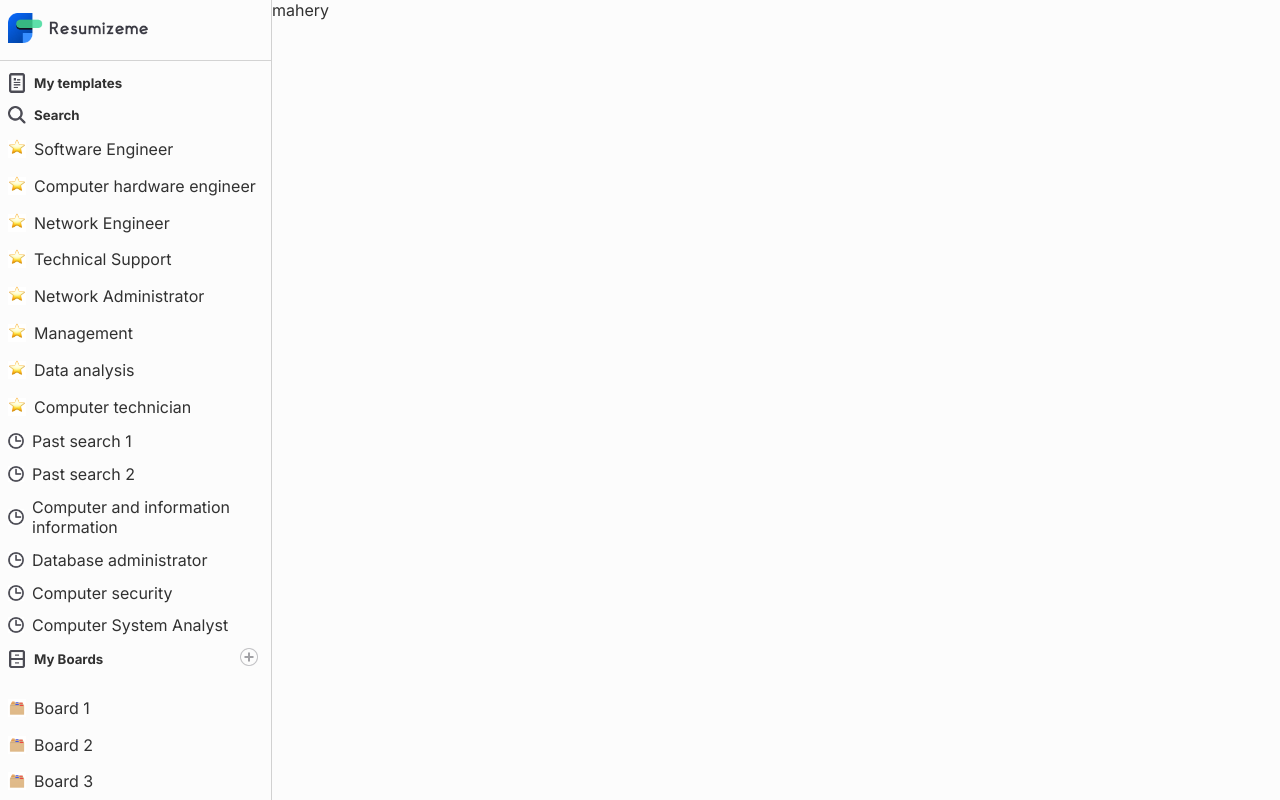
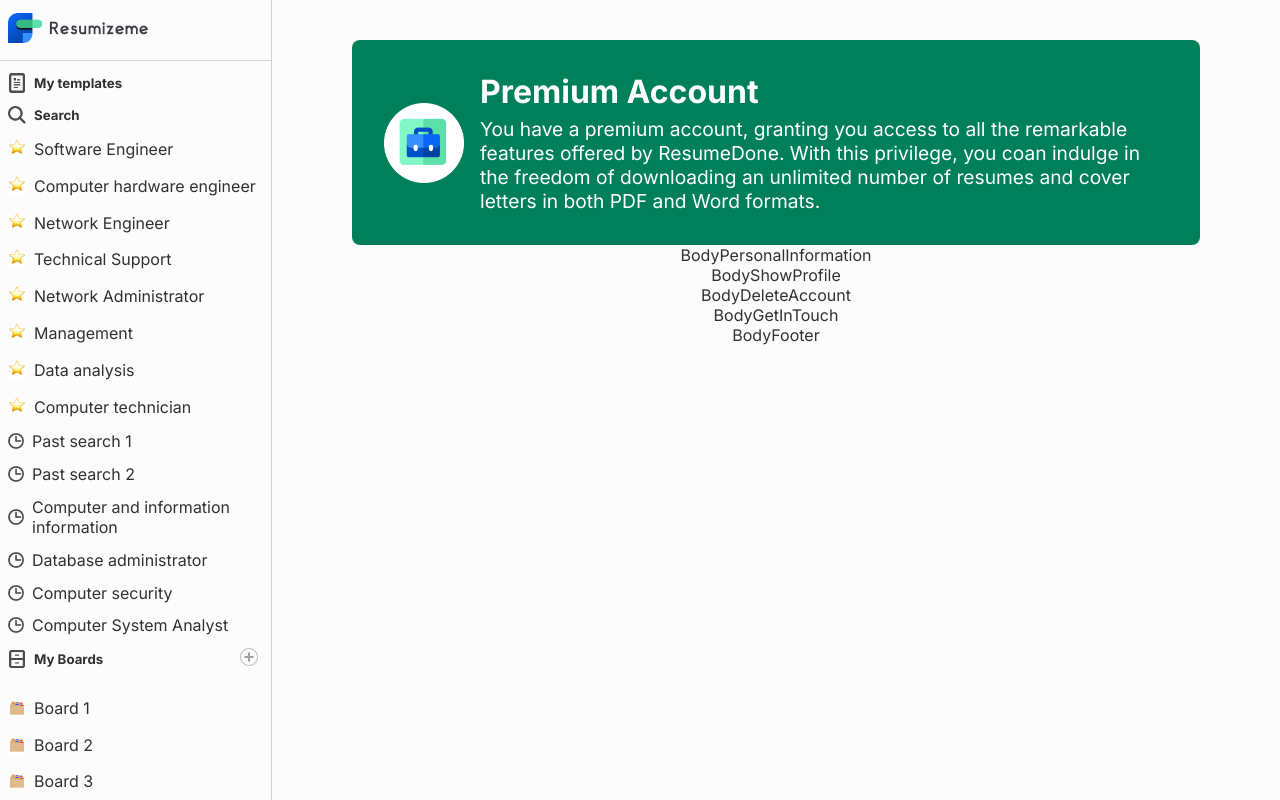
Before and after one commit to mahery76/css-test, a Next.js app: page /signin in a window 1280 px wide. Shown: the top 800 px of the page. Built offline with nearby package versions, Linux system fonts and the light colour scheme.

Commit message:
feat: add and design premium account section

```diff
--- a/src/app/layout.js
+++ b/src/app/layout.js
@@ -16,7 +16,7 @@ export default function RootLayout({ children }) {
       <body className={inter.className}>
         <main className={styles.main}>
           <SideMenu />
-          <div>{children}</div>
+          {children}
         </main>
       </body>
     </html>
--- /dev/null
+++ b/src/app/signin/_components/Body.module.css
@@ -0,0 +1,28 @@
+.body{
+    padding: 2.5em 5em;
+    display: flex;
+    flex-direction: column;
+    align-items: center;
+    width: 100%;
+}
+.BodyPremiumAccount{
+    padding: 2em 2em;
+    background-color: rgb(0, 128, 90);
+    width: 100%;
+    display: flex;
+    align-items: center;
+    gap: 1em;
+    border-radius: 0.5em;
+}
+.premiumAccount{
+    display: flex;
+    flex-direction: column;
+    gap: 0.4em;
+}
+.premiumAccountTitle{
+    color: white;
+}
+.premiumAccountDescription{
+    color: white;
+    font-size: 1.2em;
+}
--- /dev/null
+++ b/src/app/signin/_components/BodyDeleteAccount.jsx
@@ -0,0 +1,9 @@
+import React from 'react'
+
+function BodyDeleteAccount() {
+  return (
+    <div>BodyDeleteAccount</div>
+  )
+}
+
+export default BodyDeleteAccount
--- /dev/null
+++ b/src/app/signin/_components/BodyFooter.jsx
@@ -0,0 +1,9 @@
+import React from 'react'
+
+function BodyFooter() {
+  return (
+    <div>BodyFooter</div>
+  )
+}
+
+export default BodyFooter
--- /dev/null
+++ b/src/app/signin/_components/BodyGetInTouch.jsx
@@ -0,0 +1,9 @@
+import React from 'react'
+
+function BodyGetInTouch() {
+  return (
+    <div>BodyGetInTouch</div>
+  )
+}
+
+export default BodyGetInTouch
--- /dev/null
+++ b/src/app/signin/_components/BodyPersonalInformation.jsx
@@ -0,0 +1,9 @@
+import React from 'react'
+
+function BodyPersonalInformation() {
+  return (
+    <div>BodyPersonalInformation</div>
+  )
+}
+
+export default BodyPersonalInformation
--- /dev/null
+++ b/src/app/signin/_components/BodyPremiumAccount.jsx
@@ -0,0 +1,25 @@
+import React from "react";
+import styles from "./Body.module.css";
+import Image from "next/image";
+import premiumAccount from "@/public/images/premiumAccount.png";
+
+function BodyPremiumAccount() {
+  return (
+    <div className={styles.BodyPremiumAccount}>
+        <Image
+        src={premiumAccount}
+        alt=""
+        width={80}
+        height={80}
+        />
+      <div className={styles.premiumAccount}>
+        <h1 className={styles.premiumAccountTitle}>Premium Account</h1>
+        <div className={styles.premiumAccountDescription}>
+          You have a premium account, granting you access to all the remarkable features offered by ResumeDone. With this privilege, you coan indulge in the freedom of downloading an unlimited number of resumes  and cover letters in both PDF and Word formats.
+        </div>
+      </div>
+    </div>
+  );
+}
+
+export default BodyPremiumAccount;
--- /dev/null
+++ b/src/app/signin/_components/BodyShowProfile.jsx
@@ -0,0 +1,9 @@
+import React from 'react'
+
+function BodyShowProfile() {
+  return (
+    <div>BodyShowProfile</div>
+  )
+}
+
+export default BodyShowProfile
--- a/src/app/signin/page.jsx
+++ b/src/app/signin/page.jsx
@@ -1,11 +1,20 @@
 import React from "react";
-import Image from "next/image";
-import logo from "@/public/images/logo.png";
-
+import styles from "./_components/Body.module.css";
+import BodyPersonalInformation from './_components/BodyPersonalInformation'
+import BodyShowProfile from "./_components/BodyShowProfile";
+import BodyGetInTouch from "./_components/BodyGetInTouch";
+import BodyFooter from "./_components/BodyFooter";
+import BodyDeleteAccount from "./_components/BodyDeleteAccount";
+import BodyPremiumAccount from "./_components/BodyPremiumAccount";
 function page() {
   return (
-    <div>
-      <div>mahery</div>
+    <div className={styles.body}>
+      <BodyPremiumAccount />
+      <BodyPersonalInformation />
+      <BodyShowProfile />
+      <BodyDeleteAccount />
+      <BodyGetInTouch />
+      <BodyFooter />
     </div>
   );
 }
```
Also changed, not shown: 1 other file (tests, documents, lock files or other folders).
